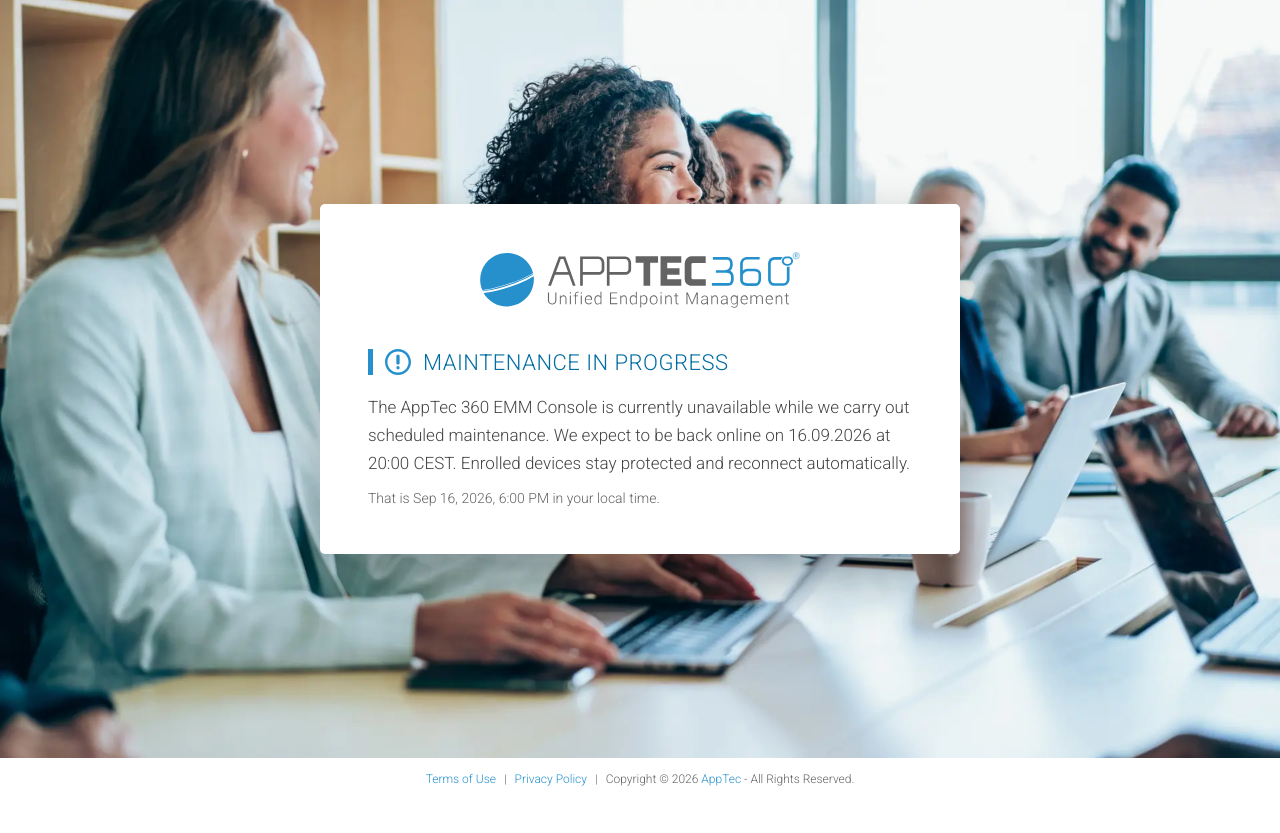
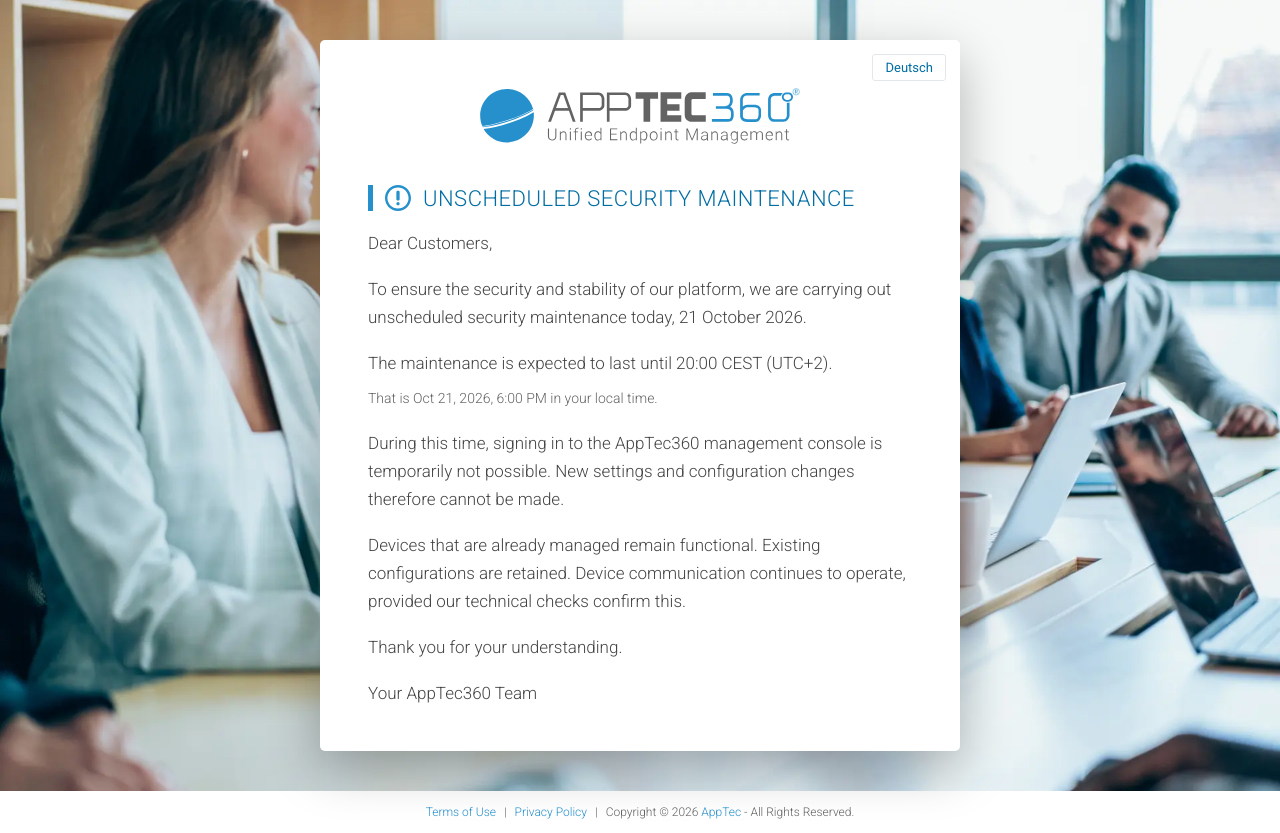
Before and after one commit to Apptec-GmbH/Maintenance, a plain HTML site: page index.html in a window 1280 px wide. Before the commit the page ends 800 px from the top, so only its background shows below. Drawn offline with Linux system fonts and the light colour scheme.

Commit message:
feat: change message and allow language switch

```diff
--- a/assets/script.js
+++ b/assets/script.js
@@ -1,5 +1,38 @@
 (function () {
-    var end = new Date('2026-09-16T20:00:00+02:00');
+    var de = document.querySelector('.maintenanceMessage[lang="de"]');
+    var en = document.querySelector('.maintenanceMessage[lang="en"]');
+    var button = document.getElementById('langSwitch');
+    if (!de || !en || !button) return;
+
+    var saved = null;
+    try { saved = localStorage.getItem('lang'); } catch (e) {}
+
+    var langs = navigator.languages && navigator.languages.length ? navigator.languages : [navigator.language || ''];
+    var lang = saved === 'de' || saved === 'en' ? saved : (/^de\b/i.test(langs[0]) ? 'de' : 'en');
+
+    function show(next) {
+        lang = next;
+        de.hidden = lang !== 'de';
+        en.hidden = lang !== 'en';
+        document.documentElement.lang = lang;
+        document.title = lang === 'de'
+            ? 'AppTec360 UEM - Sicherheitswartung'
+            : 'AppTec360 UEM - Security Maintenance';
+        button.textContent = lang === 'de' ? 'English' : 'Deutsch';
+        button.lang = lang === 'de' ? 'en' : 'de';
+    }
+
+    en.classList.remove('translation');
+    button.hidden = false;
+    button.addEventListener('click', function () {
+        show(lang === 'de' ? 'en' : 'de');
+        try { localStorage.setItem('lang', lang); } catch (e) {}
+    });
+    show(lang);
+})();
+
+(function () {
+    var end = new Date('2026-10-21T20:00:00+02:00');
     var target = document.getElementById('localTime');
     if (!target) return;
 
--- a/assets/style.css
+++ b/assets/style.css
@@ -38,6 +38,27 @@ main {
     border-radius: 5px;
     box-shadow: 0 18px 50px rgba(0, 0, 0, .28);
     padding: 48px 48px 44px;
+    position: relative;
+}
+
+.langSwitch {
+    position: absolute;
+    top: 14px;
+    right: 14px;
+    padding: 5px 12px;
+    font: inherit;
+    font-size: 13px;
+    color: var(--primary-dark);
+    background: #fff;
+    border: 1px solid var(--border);
+    border-radius: 3px;
+    cursor: pointer;
+}
+
+.langSwitch:hover,
+.langSwitch:focus-visible {
+    border-color: var(--primary);
+    color: var(--primary);
 }
 
 .logo {
@@ -60,7 +81,8 @@ main {
     padding-left: 12px;
 }
 
-#warningImage {
+#warningImage,
+.warningImage {
     height: 26px;
     width: 26px;
     flex-shrink: 0;
@@ -81,6 +103,27 @@ main {
     font-weight: 300;
     line-height: 1.65;
     color: var(--grey);
+}
+
+.maintenanceMessage.translation {
+    margin-top: 36px;
+    padding-top: 32px;
+    border-top: 1px solid var(--border);
+}
+
+.maintenanceMessage a {
+    color: var(--primary);
+    text-decoration: none;
+}
+
+.maintenanceMessage a:hover {
+    text-decoration: underline;
+}
+
+.maintenanceMessage .lastUpdated {
+    margin-top: 28px;
+    font-size: 13px;
+    color: var(--grey-light);
 }
 
 .maintenanceMessage .localTime {
@@ -114,7 +157,7 @@ main {
 
 @media (max-width: 520px) {
     .card {
-        padding: 30px 24px 26px;
+        padding: 52px 24px 26px;
     }
 
     .logo {
--- a/index.html
+++ b/index.html
@@ -1,10 +1,10 @@
 <!DOCTYPE html>
-<html lang="en">
+<html lang="de">
 <head>
 <meta charset="utf-8">
 <meta name="viewport" content="width=device-width, initial-scale=1">
-<title>AppTec 360 EMM - Maintenance in Progress</title>
-<meta name="description" content="The AppTec 360 EMM Console is temporarily unavailable while scheduled maintenance is carried out.">
+<title>AppTec360 UEM - Sicherheitswartung / Security Maintenance</title>
+<meta name="description" content="Außerplanmäßige Sicherheitswartung der AppTec360-Managementkonsole bis voraussichtlich 20:00 Uhr (MESZ). Unscheduled security maintenance of the AppTec360 management console until approximately 20:00 CEST.">
 <meta name="robots" content="noindex">
 <link rel="icon" href="assets/favicon.ico" type="image/x-icon">
 <link rel="preconnect" href="https://fonts.googleapis.com">
@@ -15,17 +15,38 @@
 <body>
 <main>
     <div class="card">
+        <button type="button" id="langSwitch" class="langSwitch" hidden></button>
         <div class="logo">
             <img src="assets/logo.svg" alt="AppTec360" width="320" height="58">
         </div>
 
-        <div class="maintenanceMessage">
+        <div class="maintenanceMessage" lang="de">
             <div class="maintenanceHeader">
                 <img id="warningImage" src="assets/warning.svg" alt="">
-                <h1 class="maintenanceTitle">Maintenance in Progress</h1>
+                <h1 class="maintenanceTitle">Außerplanmäßige Sicherheitswartung</h1>
             </div>
-            <p>The AppTec 360 EMM Console is currently unavailable while we carry out scheduled maintenance. We expect to be back online on 16.09.2026 at 20:00 CEST. Enrolled devices stay protected and reconnect automatically.</p>
+            <p>Sehr geehrte Kundinnen und Kunden,</p>
+            <p>zur Gewährleistung der Sicherheit und Stabilität unserer Plattform führen wir heute, am 21. Oktober 2026, außerplanmäßige Sicherheitswartungsarbeiten durch.</p>
+            <p>Die Wartungsarbeiten dauern voraussichtlich bis 20:00 Uhr (MESZ).</p>
+            <p>Während dieser Zeit ist die Anmeldung an der AppTec360-Managementkonsole vorübergehend nicht möglich. Neue Einstellungen und Konfigurationsänderungen können daher nicht vorgenommen werden.</p>
+            <p>Bereits verwaltete Geräte bleiben funktionsfähig. Bestehende Konfigurationen bleiben erhalten. Die Gerätekommunikation läuft weiterhin, sofern die technischen Prüfungen dies bestätigen.</p>
+            <p>Wir danken Ihnen für Ihr Verständnis.</p>
+            <p>Ihr AppTec360-Team</p>
+        </div>
+
+        <div class="maintenanceMessage translation" lang="en">
+            <div class="maintenanceHeader">
+                <img src="assets/warning.svg" alt="" class="warningImage">
+                <h2 class="maintenanceTitle">Unscheduled Security Maintenance</h2>
+            </div>
+            <p>Dear Customers,</p>
+            <p>To ensure the security and stability of our platform, we are carrying out unscheduled security maintenance today, 21 October 2026.</p>
+            <p>The maintenance is expected to last until 20:00 CEST (UTC+2).</p>
             <p id="localTime" class="localTime"></p>
+            <p>During this time, signing in to the AppTec360 management console is temporarily not possible. New settings and configuration changes therefore cannot be made.</p>
+            <p>Devices that are already managed remain functional. Existing configurations are retained. Device communication continues to operate, provided our technical checks confirm this.</p>
+            <p>Thank you for your understanding.</p>
+            <p>Your AppTec360 Team</p>
         </div>
     </div>
 </main>
```
